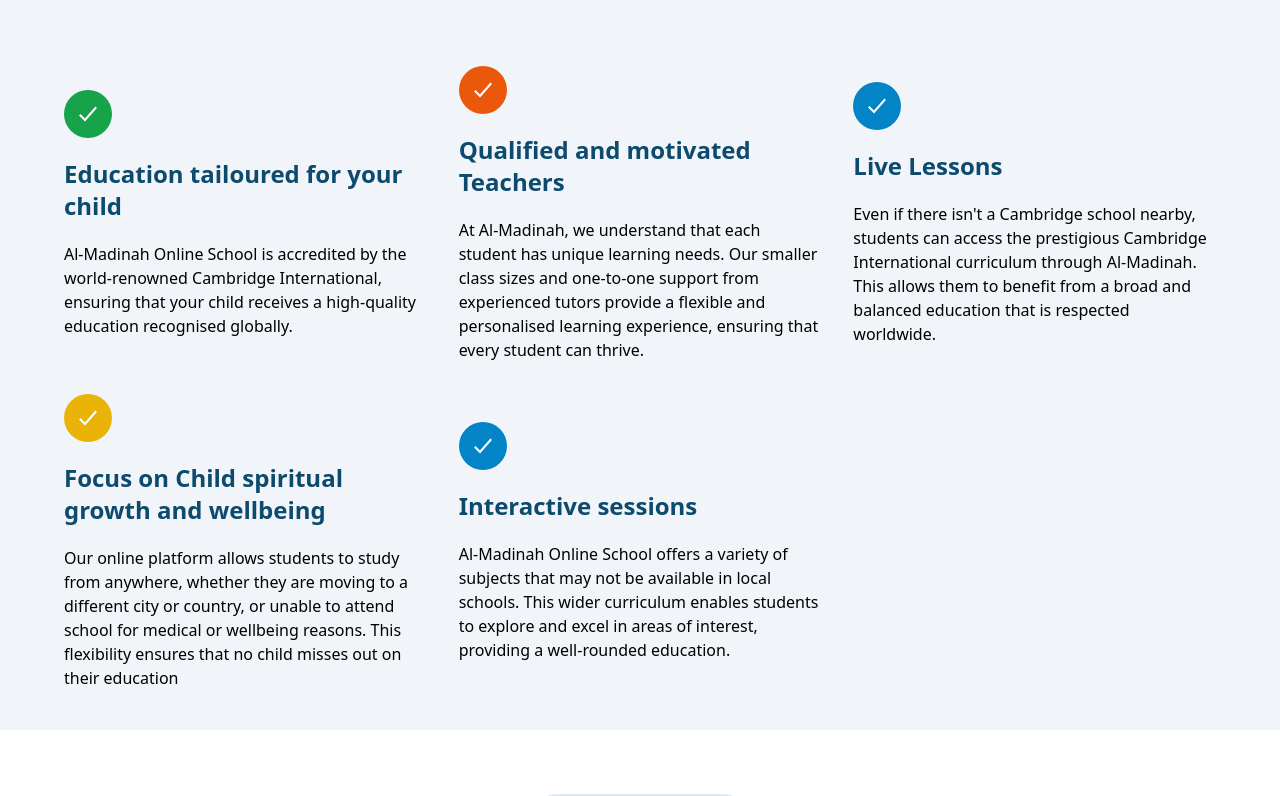
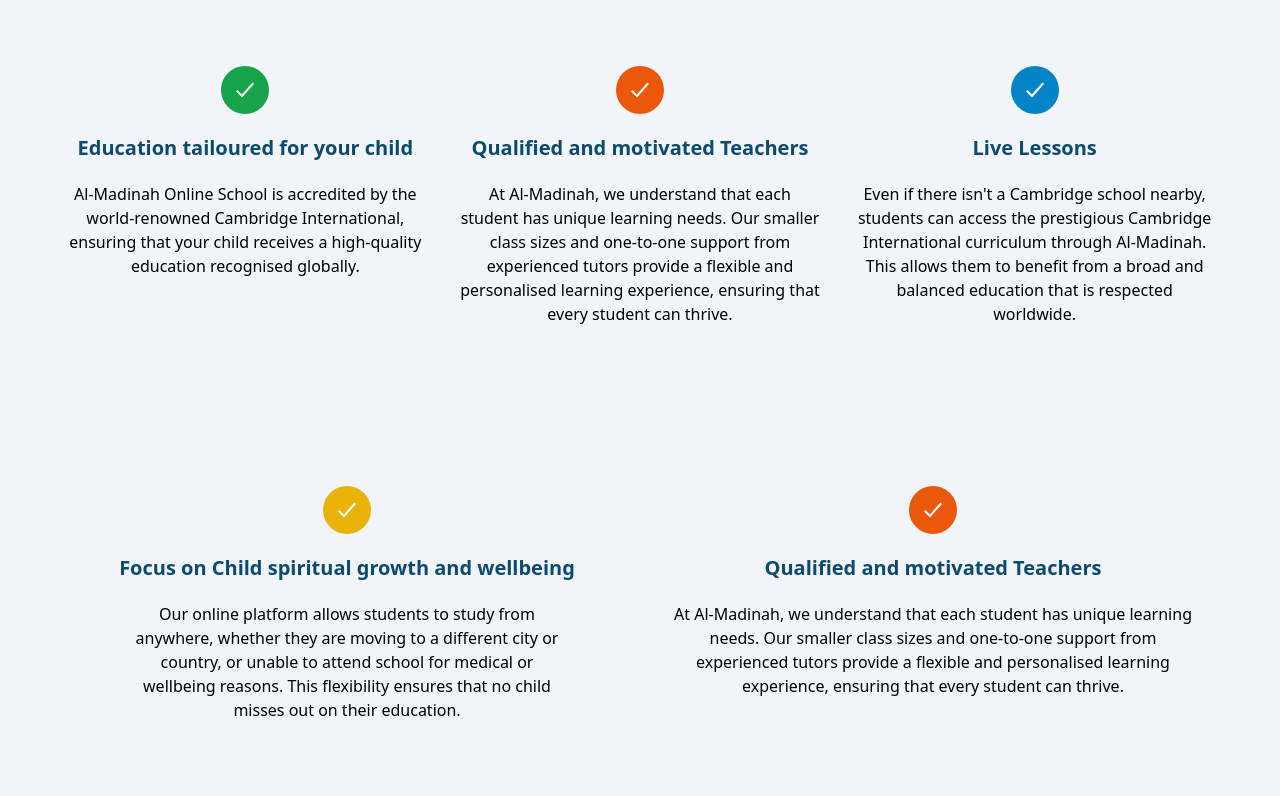
Before and after one commit to Bawdicsoft/Al-Madina-School-System, a Next.js app: page / in a window 1280 px wide. Shown: the part 2420-3216 px from the top of the page. Built offline with nearby package versions, Linux system fonts and the light colour scheme.

Commit message:
update contents

```diff
--- a/src/components/mainPage/familiesLoveOurOnlineSec/FamiliesLoveSec.jsx
+++ b/src/components/mainPage/familiesLoveOurOnlineSec/FamiliesLoveSec.jsx
@@ -155,7 +155,7 @@
 
 export const FamiliesLoveSec = () => {
   return (
-    <div className=" bg-slate-100 pb-10 px-5">
+    <div className=" bg-slate-100 pb-15 px-5">
       <div className="grid grid-cols-1 lg:grid-cols-2 gap-20  lg:gap-5 mx-auto my-20 py-20 max-w-6xl">
         <AnimatedComponentLeft>
           <div className="grid grid-cols-2 place-items-center lg:block lg:relative">
@@ -199,25 +199,25 @@
         </AnimatedComponentRight>
       </div>
 
-      <div className="grid md:grid-cols-2 lg:grid-cols-3 gap-8 place-items-center max-w-6xl  mx-auto">
-        <div className="flex flex-col gap-5">
+      <div className="grid md:grid-cols-2 lg:grid-cols-3 gap-8  max-w-6xl  mx-auto">
+        <div className="flex flex-col gap-5 items-center text-center">
           <span className="w-12 h-12 bg-green-600 rounded-full p-3">
             <IoCheckmarkSharp className="w-6 h-6  text-white" />
           </span>
-          <p className="text-xl lg:text-2xl font-bold text-sky-900">
+          <p className="text-xl lg:text-xl font-bold text-sky-900">
             Education tailoured for your child
           </p>
-          <p className="text-base font-light">
+          <p className="text-base font-light   ">
             Al-Madinah Online School is accredited by the world-renowned
             Cambridge International, ensuring that your child receives a
             high-quality education recognised globally.
           </p>
         </div>
-        <div className="flex flex-col gap-5">
+        <div className="flex flex-col gap-5 items-center text-center">
           <span className="w-12 h-12 bg-orange-600 rounded-full p-3">
             <IoCheckmarkSharp className="w-6 h-6 text-white" />
           </span>
-          <p className="text-xl lg:text-2xl font-bold text-sky-900">
+          <p className="text-xl lg:text-xl font-bold text-sky-900">
             Qualified and motivated Teachers
           </p>
           <p className="text-base font-light">
@@ -227,11 +227,11 @@
             experience, ensuring that every student can thrive.
           </p>
         </div>
-        <div className="flex flex-col gap-5">
+        <div className="flex flex-col gap-5 items-center text-center">
           <span className="w-12 h-12 bg-sky-600 rounded-full p-3">
             <IoCheckmarkSharp className="w-6 h-6 text-white" />
           </span>
-          <p className="text-xl lg:text-2xl font-bold text-sky-900">
+          <p className="text-xl lg:text-xl font-bold text-sky-900">
             Live Lessons
           </p>
           <p className="text-base font-light">
@@ -241,67 +241,40 @@
             education that is respected worldwide.
           </p>
         </div>
-        <div className="flex flex-col gap-5">
-          <span className="w-12 h-12 bg-yellow-500 rounded-full p-3">
+        {/* second div  */}
+      </div>
+      <div className="grid grid-cols-1 lg:grid-cols-2 gap-20  lg:gap-5 mx-auto my-20 py-20 max-w-6xl">
+        <div className="flex flex-col gap-5 items-center text-center">
+          <span className="w-12 h-12 bg-yellow-500 rounded-full flex items-center justify-center p-3">
             <IoCheckmarkSharp className="w-6 h-6 text-white" />
           </span>
-          <p className="text-xl lg:text-2xl font-bold text-sky-900">
+          <p className="text-xl lg:text-xl font-bold text-sky-900">
             Focus on Child spiritual growth and wellbeing
           </p>
-          <p className="text-base font-light">
+          <p className="text-base font-light max-w-md">
             Our online platform allows students to study from anywhere, whether
             they are moving to a different city or country, or unable to attend
             school for medical or wellbeing reasons. This flexibility ensures
-            that no child misses out on their education
+            that no child misses out on their education.
           </p>
         </div>
-        <div className="flex flex-col gap-5">
-          <span className="w-12 h-12 bg-sky-600 rounded-full p-3">
+        <div className="flex flex-col gap-5 px-5">
+          <div className="flex flex-col gap-5 items-center text-center">
+            <span className="w-12 h-12 bg-orange-600 rounded-full p-3">
               <IoCheckmarkSharp className="w-6 h-6 text-white" />
             </span>
-          <p className="text-xl lg:text-2xl font-bold text-sky-900">
-            Interactive sessions
+            <p className="text-xl lg:text-xl font-bold text-sky-900">
+              Qualified and motivated Teachers
             </p>
             <p className="text-base font-light">
-            Al-Madinah Online School offers a variety of subjects that may not
-            be available in local schools. This wider curriculum enables
-            students to explore and excel in areas of interest, providing a
-            well-rounded education.
+              At Al-Madinah, we understand that each student has unique learning
+              needs. Our smaller class sizes and one-to-one support from
+              experienced tutors provide a flexible and personalised learning
+              experience, ensuring that every student can thrive.
             </p>
           </div>
-        {/* <div className="flex flex-col gap-5">
-          <span className="w-12 h-12 bg-green-600 rounded-full p-3">
-            <IoCheckmarkSharp className="w-6 h-6 text-white" />
-          </span>
-          <p className="text-xl lg:text-2xl font-bold text-sky-900">
-            Adapted to Modern Needs
-          </p>
-          <p className="text-base font-light">
-            Our approach to online education is designed to meet the needs of
-            today's learners. By integrating advanced educational technologies
-            and methodologies, we ensure that our students receive an education
-            that is both effective and engaging.
-          </p>
         </div>
-        <div className="flex flex-col gap-5">
-          <span className="w-12 h-12 bg-green-600 rounded-full p-3">
-            <IoCheckmarkSharp className="w-6 h-6 text-white" />
-          </span>
-          <p className="text-xl lg:text-2xl font-bold text-sky-900">
-            Supportive and Inclusive Environment
-          </p>
-          <p className="text-base font-light">
-            We believe in providing a supportive and inclusive environment where
-            students can grow into confident, compassionate individuals guided
-            by Islamic principles and academic success.
-          </p>
-        </div> */}
       </div>
-      {/* <p className="mx-auto text-center py-8 max-w-4xl">
-        Choose Al-Madinah Online School for an education that combines academic
-        excellence with the flexibility and support of online learning, all
-        within a framework of strong Islamic values.
-      </p> */}
     </div>
   );
 };
```
Lines whose indentation alone changed are shown as unchanged.
